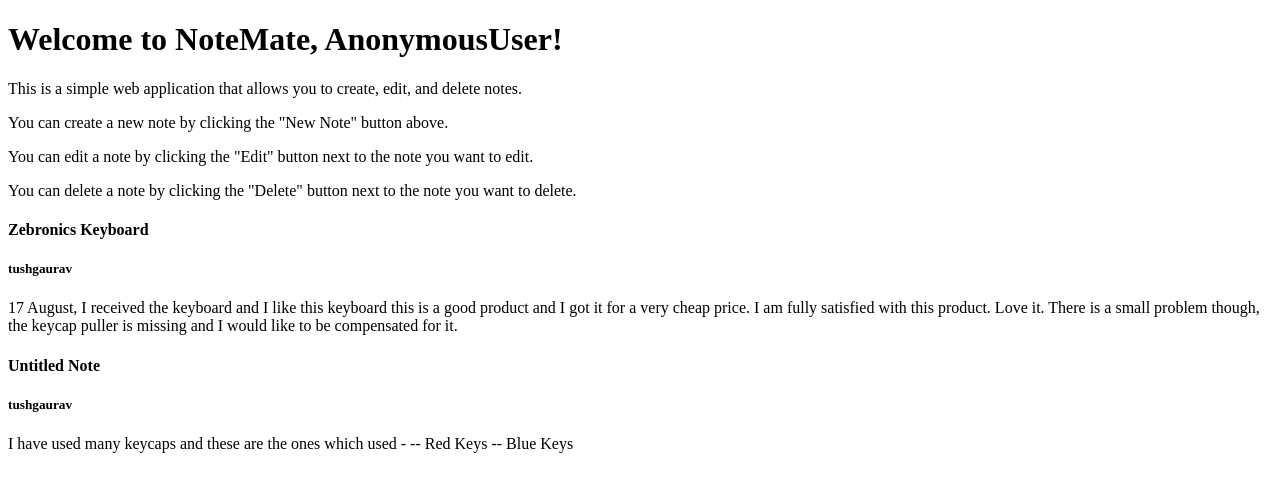
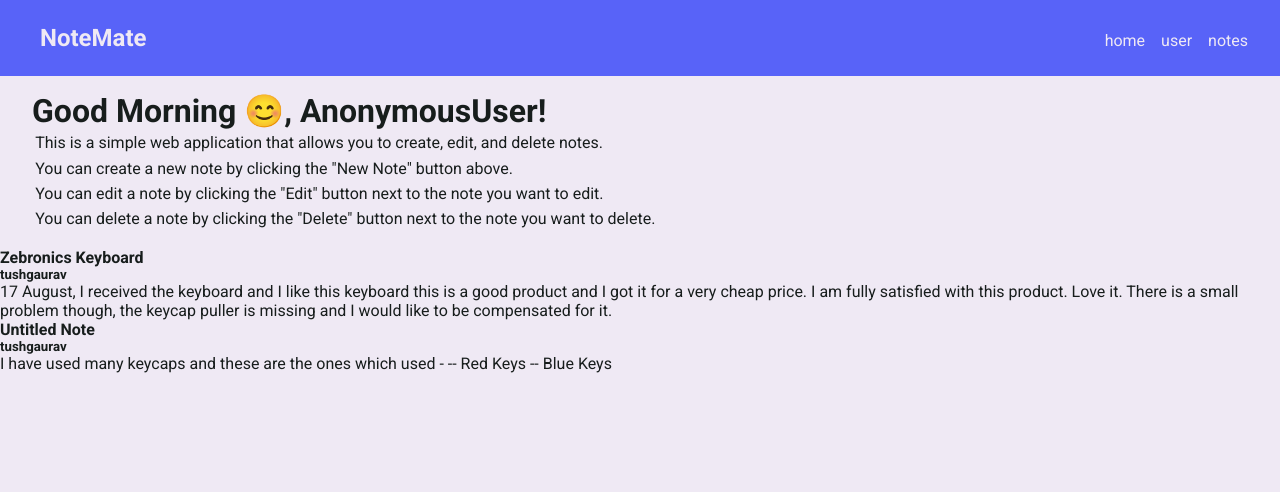
Before and after one commit to tushgaurav/notemate, a Django app: page / in a window 1280 px wide. Shown: the top 492 px of the page. Run offline with Django 4.2, Linux system fonts and the light colour scheme; data comes from the database, SQL or seed files in the repository.

Commit message:
added basic styling

```diff
--- a/notes/templates/notes/home.html
+++ b/notes/templates/notes/home.html
@@ -3,10 +3,11 @@
 NoteMate - Home
 {% endblock %}
 {% block content %}
+{% include 'navbar.html' %}
 <div class="container">
     <div class="row">
-        <div>
-            <h1>Welcome to NoteMate, {{ request.user }}!</h1>
+        <div class="hero-section">
+            <h1 class="greeting-text">Good Morning 😊, {{ request.user }}!</h1>
             <p>
                 This is a simple web application that allows you to create, edit, and delete notes.
             </p>
--- /dev/null
+++ b/static/styles/main.css
@@ -0,0 +1,53 @@
+@import url('https://fonts.googleapis.com/css2?family=Poppins:wght@700&family=Roboto:wght@300;400;700&display=swap');
+
+:root {
+    --background: #EFE9F4;
+    --nav: #5863F8;
+    --text: #171D1C;
+    --accent: #D74E09;
+}
+
+* {
+    margin: 0;
+    box-sizing: border-box;
+}
+
+body {
+    font-family: 'Roboto', sans-serif;
+    background-color: var(--background);
+    color: var(--text);
+}
+
+nav {
+    background-color: var(--nav);
+    padding: 0 1em;
+    color: red;
+    display: flex;
+    justify-content: space-between;
+    align-items: baseline;
+    flex-flow: row wrap;
+}
+
+.logo {
+    color: var(--background);
+    padding-left: 1em;
+    padding-top: 1em;
+    padding-bottom: 1em;
+}
+
+nav ul {
+    color: var(--background);
+    list-style: none;
+    display: flex;
+    gap: 1em;
+    padding-right: 1em;
+}
+
+
+.hero-section {
+    padding: 1em 2em;
+}
+
+.hero-section p {
+    padding: 0.2em;
+}
--- a/templates/base_template.html
+++ b/templates/base_template.html
@@ -6,6 +6,7 @@
     <meta http-equiv="X-UA-Compatible" content="IE=edge">
     <meta name="viewport" content="width=device-width, initial-scale=1.0">
     <link rel="shortcut icon" href="{% static 'images/favicon.png' %}" type="image/x-icon">
+    <link rel="stylesheet" href="{% static 'styles/main.css' %}">
     <title>
         {% block title %}
         {% endblock %}
```
Also changed, not shown: notes/templates/notes/user.html (added, +14 -0 lines).
